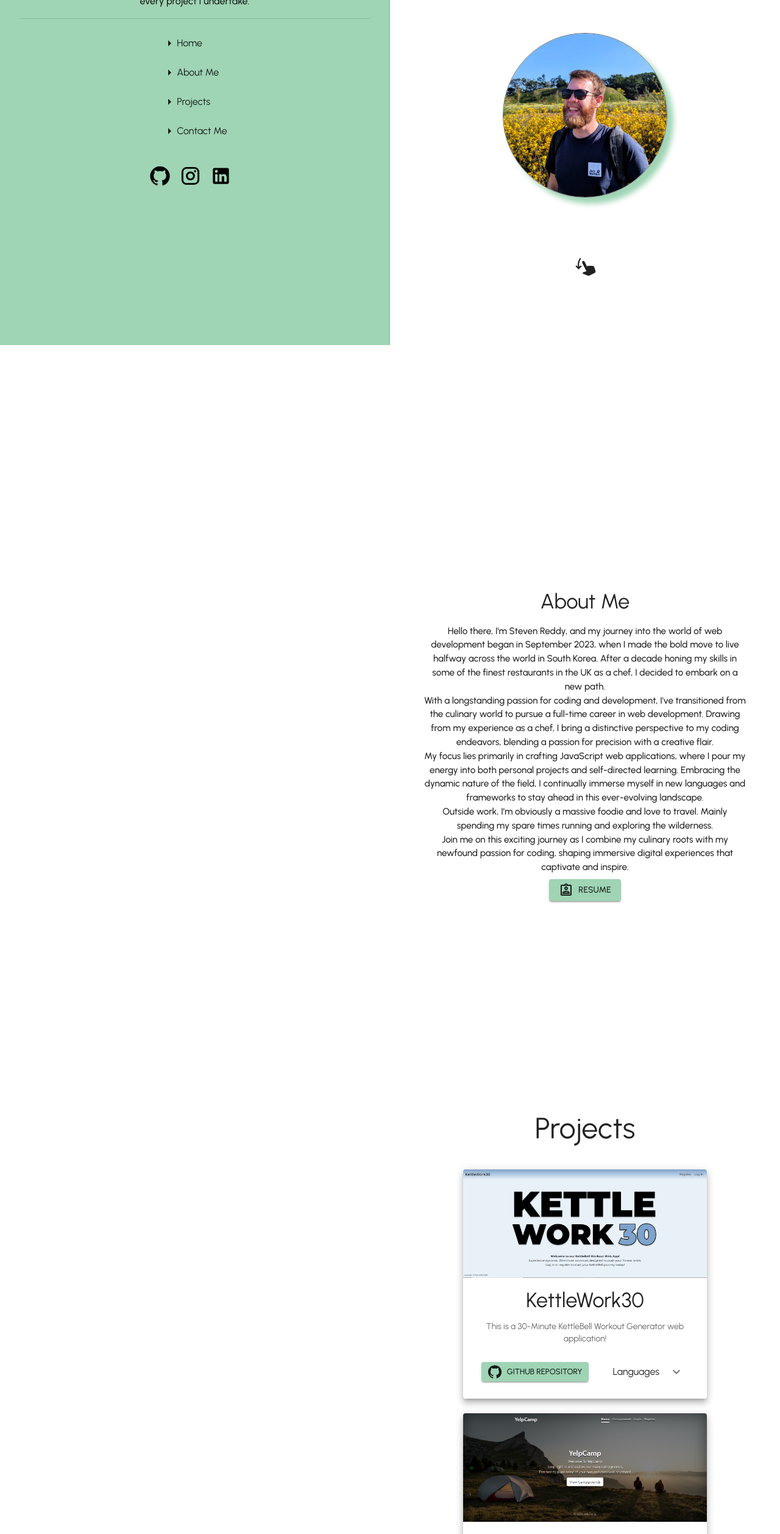
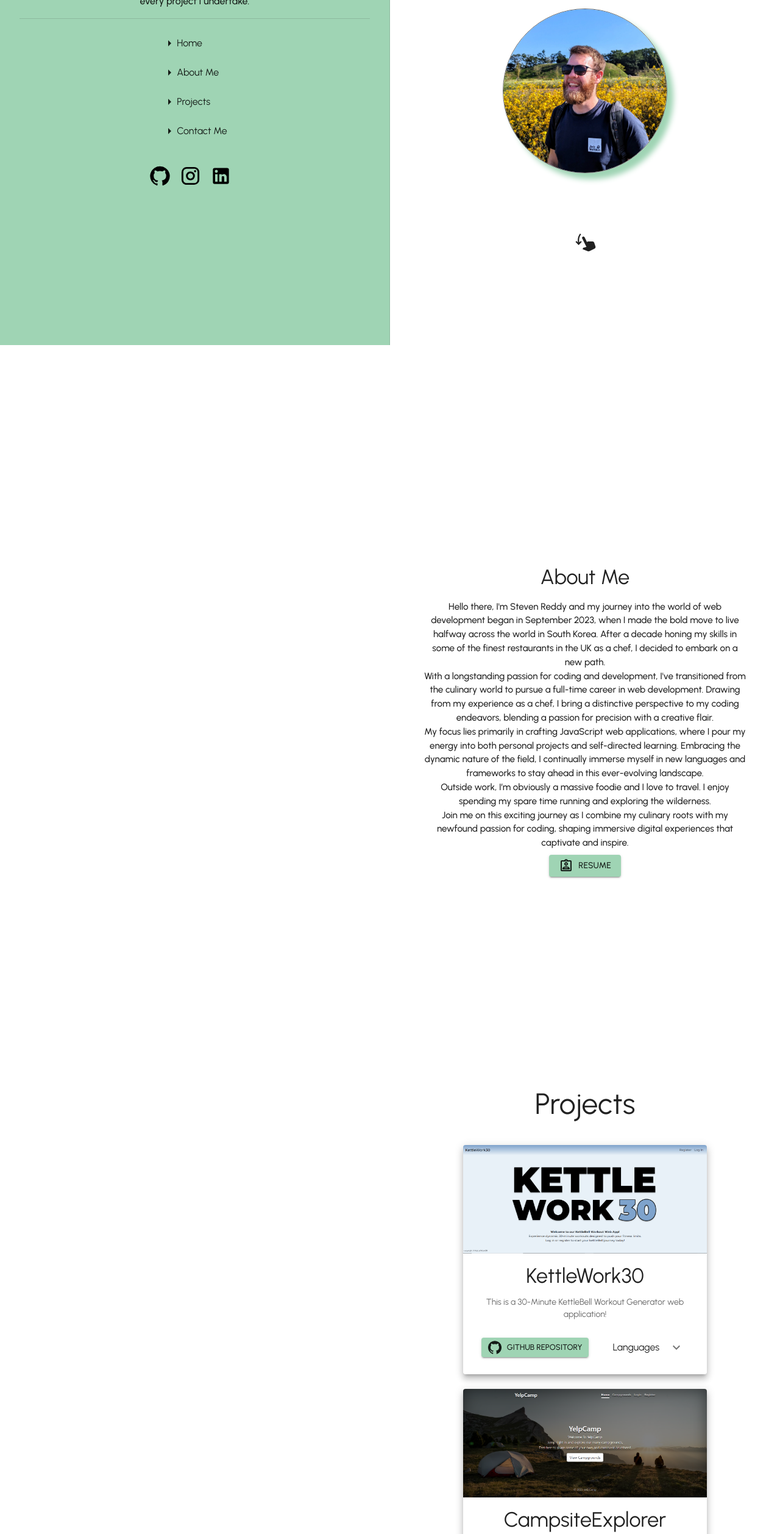
Before and after one commit to SReddy-96/Portfolio, a React (Vite) app: page / in a window 1280 px wide. Shown: the part 234-2750 px from the top of the page at 61% size. Built offline with nearby package versions, Linux system fonts and the light colour scheme; the HTML template or start-up script is replaced by a standard one.

Commit message:
change of MainImage vh, change project info and grammatical tweak to the about me section.

```diff
--- a/src/AboutMe.jsx
+++ b/src/AboutMe.jsx
@@ -16,13 +16,13 @@ function AboutMe() {
             <Typography variant="h4" sx={{ mb: 2 }}>About Me</Typography>
 
             <Typography variant='body1' sx={{ fontWeight: 'medium', fontSize: '0.95rem' }}>
-                Hello there, I'm Steven Reddy, and my journey into the world of web development began in September 2023, when I made the bold move to live halfway across the world in South Korea. After a decade honing my skills in some of the finest restaurants in the UK as a chef, I decided to embark on a new path. <br />
+                Hello there, I'm Steven Reddy and my journey into the world of web development began in September 2023, when I made the bold move to live halfway across the world in South Korea. After a decade honing my skills in some of the finest restaurants in the UK as a chef, I decided to embark on a new path. <br />
 
                 With a longstanding passion for coding and development, I've transitioned from the culinary world to pursue a full-time career in web development. Drawing from my experience as a chef, I bring a distinctive perspective to my coding endeavors, blending a passion for precision with a creative flair.<br />
 
                 My focus lies primarily in crafting JavaScript web applications, where I pour my energy into both personal projects and self-directed learning. Embracing the dynamic nature of the field, I continually immerse myself in new languages and frameworks to stay ahead in this ever-evolving landscape.<br />
 
-                Outside work, I’m obviously a massive foodie and love to travel. Mainly spending my spare times running and exploring the wilderness. <br />
+                Outside work, I’m obviously a massive foodie and I love to travel. I enjoy spending my spare time running and exploring the wilderness. <br />
 
                 Join me on this exciting journey as I combine my culinary roots with my newfound passion for coding, shaping immersive digital experiences that captivate and inspire.<br />
             </Typography>
--- a/src/Projects.jsx
+++ b/src/Projects.jsx
@@ -42,10 +42,10 @@ function Projects() {
             backend: "Flask, Python, Sqlite3",
         },
         {
-            title: "Yelp Camp",
+            title: "CampsiteExplorer",
             image: "images/YelpCampScreenshot.png",
             description: "A campsite directory for people to add, view, edit and delete their own campsites.",
-            link: "https://github.com/SReddy-96/YelpCamp",
+            link: "https://github.com/SReddy-96/CampsiteExplorer",
             frontend: "HTML, CSS, JavaScript, Bootstrap",
             backend: "Nodejs, EJS, Express.js, MongoDB, Mongoose ",
         },
--- a/src/mainImage.jsx
+++ b/src/mainImage.jsx
@@ -12,7 +12,7 @@ function MainImage() {
                 flexDirection: 'column',
                 alignItems: 'center',
                 justifyContent: 'center',
-                mt: '10vh',
+                mt: '5vh',
                 height: '100vh',
             }}>
             <div id="image">
```
